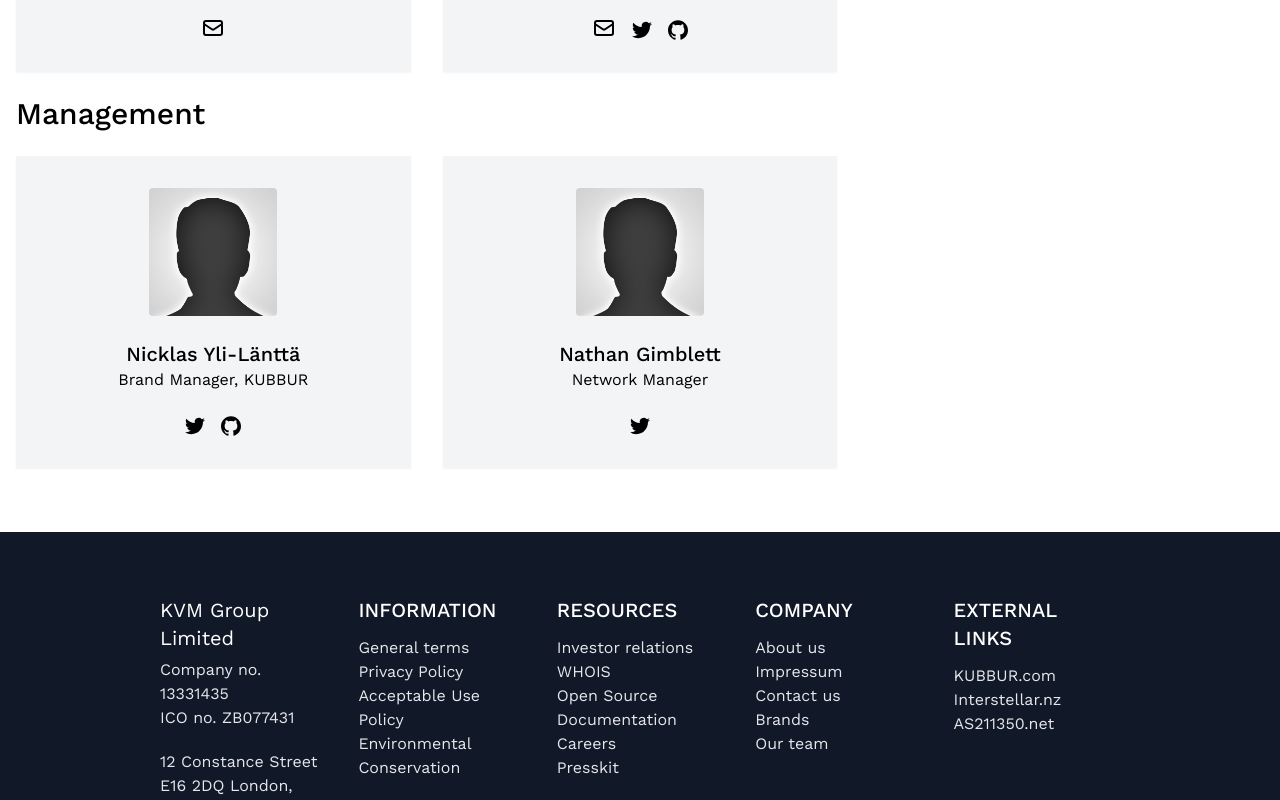
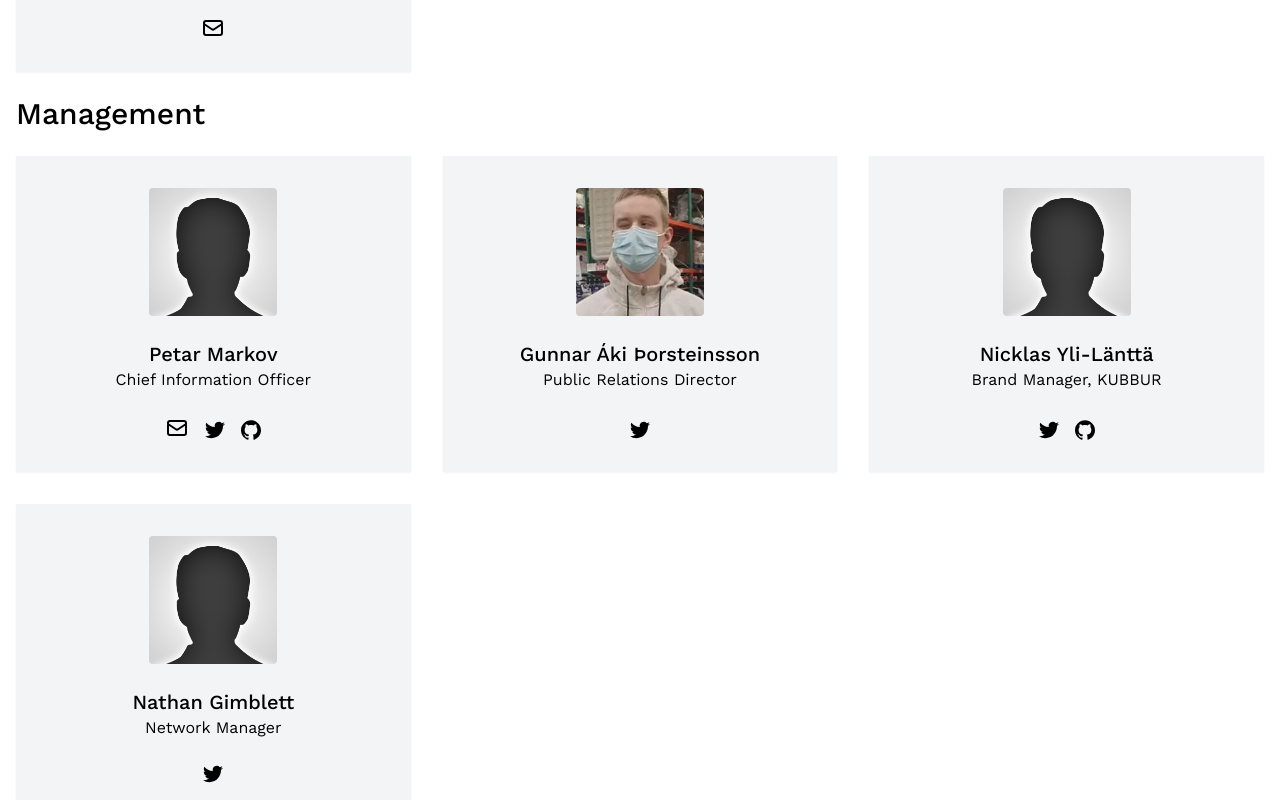
Before and after one commit to kvmgroup/kvm-website-rework, a Next.js app: page /company/our-team in a window 1280 px wide. Shown: the part 1320-2120 px from the top of the page. Built offline with nearby package versions, Linux system fonts and the light colour scheme.

Commit message:
refactor

```diff
--- a/pages/company/about.js
+++ b/pages/company/about.js
@@ -3,7 +3,7 @@
 
 import Layout from '../../components/Layout'
 
-export default function Home() {
+export default function About() {
 	return (<>
 		<Head>
 			<title>About us | KVM Group</title>
--- a/pages/company/contact.js
+++ b/pages/company/contact.js
@@ -3,7 +3,7 @@
 
 import Layout from '../../components/Layout'
 
-export default function Home() {
+export default function Contact() {
 	return (<>
 		<Head>
 			<title>Contact us | KVM Group</title>
--- a/pages/company/impressum.js
+++ b/pages/company/impressum.js
@@ -3,7 +3,7 @@
 
 import Layout from '../../components/Layout'
 
-export default function Home() {
+export default function Impressum() {
 	return (<>
 		<Head>
 			<title>Impressum | KVM Group</title>
--- a/pages/company/our-team.js
+++ b/pages/company/our-team.js
@@ -5,7 +5,7 @@
 import Layout from '../../components/Layout'
 import { Member } from '../../components/Team'
 
-export default function Home() {
+export default function Team() {
 	return (<>
 		<Head>
 			<title>Our team | KVM Group</title>
@@ -36,14 +36,17 @@
                     <Member name="Jack Cosens" position="Chief Financial Officer" image="jack.png">
                         <a title="jack@kvm.group" className="transition duration-150 ease hover:opacity-80" href="mailto:jack@kvm.group" target="_bank"><MailIcon className="h-6 w-6" /></a>
                     </Member>
+                </div>
+                <h2 className="mt-6">Management</h2>
+                <div className="team-grid">
                     <Member name="Petar Markov" position="Chief Information Officer" image="unknown.png">
                         <a title="petar@kvm.group" className="transition duration-150 ease hover:opacity-80" href="mailto:petar@kvm.group" target="_bank"><MailIcon className="h-6 w-6" /></a>
                         <a title="@kiv0x" className="transition duration-200 ease hover:opacity-80" href="https://twitter.com/kiv0x" target="_bank"><svg role="img" xmlns="http://www.w3.org/2000/svg" viewBox="0 0 24 24" className="h-5 w-5" fill="currentColor"><path d="M23.953 4.57a10 10 0 01-2.825.775 4.958 4.958 0 002.163-2.723c-.951.555-2.005.959-3.127 1.184a4.92 4.92 0 00-8.384 4.482C7.69 8.095 4.067 6.13 1.64 3.162a4.822 4.822 0 00-.666 2.475c0 1.71.87 3.213 2.188 4.096a4.904 4.904 0 01-2.228-.616v.06a4.923 4.923 0 003.946 4.827 4.996 4.996 0 01-2.212.085 4.936 4.936 0 004.604 3.417 9.867 9.867 0 01-6.102 2.105c-.39 0-.779-.023-1.17-.067a13.995 13.995 0 007.557 2.209c9.053 0 13.998-7.496 13.998-13.985 0-.21 0-.42-.015-.63A9.935 9.935 0 0024 4.59z"/></svg></a>
                         <a title="kivox" className="transition duration-200 ease hover:opacity-80" href="https://github.com/kivox" target="_bank"><svg role="img" viewBox="0 0 24 24" xmlns="http://www.w3.org/2000/svg" className="h-5 w-5" fill="currentColor"><path d="M12 .297c-6.63 0-12 5.373-12 12 0 5.303 3.438 9.8 8.205 11.385.6.113.82-.258.82-.577 0-.285-.01-1.04-.015-2.04-3.338.724-4.042-1.61-4.042-1.61C4.422 18.07 3.633 17.7 3.633 17.7c-1.087-.744.084-.729.084-.729 1.205.084 1.838 1.236 1.838 1.236 1.07 1.835 2.809 1.305 3.495.998.108-.776.417-1.305.76-1.605-2.665-.3-5.466-1.332-5.466-5.93 0-1.31.465-2.38 1.235-3.22-.135-.303-.54-1.523.105-3.176 0 0 1.005-.322 3.3 1.23.96-.267 1.98-.399 3-.405 1.02.006 2.04.138 3 .405 2.28-1.552 3.285-1.23 3.285-1.23.645 1.653.24 2.873.12 3.176.765.84 1.23 1.91 1.23 3.22 0 4.61-2.805 5.625-5.475 5.92.42.36.81 1.096.81 2.22 0 1.606-.015 2.896-.015 3.286 0 .315.21.69.825.57C20.565 22.092 24 17.592 24 12.297c0-6.627-5.373-12-12-12"/></svg></a>
                     </Member>
-                </div>
-                <h2 className="mt-6">Management</h2>
-                <div className="team-grid">
+                    <Member name="Gunnar Áki Þorsteinsson" position="Public Relations Director" image="gunnar.png">
+                        <a title="@gunnar_aki" className="transition duration-200 ease hover:opacity-80" href="https://twitter.com/gunnar_aki" target="_bank"><svg role="img" xmlns="http://www.w3.org/2000/svg" viewBox="0 0 24 24" className="h-5 w-5" fill="currentColor"><path d="M23.953 4.57a10 10 0 01-2.825.775 4.958 4.958 0 002.163-2.723c-.951.555-2.005.959-3.127 1.184a4.92 4.92 0 00-8.384 4.482C7.69 8.095 4.067 6.13 1.64 3.162a4.822 4.822 0 00-.666 2.475c0 1.71.87 3.213 2.188 4.096a4.904 4.904 0 01-2.228-.616v.06a4.923 4.923 0 003.946 4.827 4.996 4.996 0 01-2.212.085 4.936 4.936 0 004.604 3.417 9.867 9.867 0 01-6.102 2.105c-.39 0-.779-.023-1.17-.067a13.995 13.995 0 007.557 2.209c9.053 0 13.998-7.496 13.998-13.985 0-.21 0-.42-.015-.63A9.935 9.935 0 0024 4.59z"/></svg></a>
+                    </Member>
                     <Member name="Nicklas Yli-Länttä" position="Brand Manager, KUBBUR" image="unknown.png">
                         <a title="@timanttikuutio" className="transition duration-200 ease hover:opacity-80" href="https://twitter.com/timanttikuutio" target="_bank"><svg role="img" xmlns="http://www.w3.org/2000/svg" viewBox="0 0 24 24" className="h-5 w-5" fill="currentColor"><path d="M23.953 4.57a10 10 0 01-2.825.775 4.958 4.958 0 002.163-2.723c-.951.555-2.005.959-3.127 1.184a4.92 4.92 0 00-8.384 4.482C7.69 8.095 4.067 6.13 1.64 3.162a4.822 4.822 0 00-.666 2.475c0 1.71.87 3.213 2.188 4.096a4.904 4.904 0 01-2.228-.616v.06a4.923 4.923 0 003.946 4.827 4.996 4.996 0 01-2.212.085 4.936 4.936 0 004.604 3.417 9.867 9.867 0 01-6.102 2.105c-.39 0-.779-.023-1.17-.067a13.995 13.995 0 007.557 2.209c9.053 0 13.998-7.496 13.998-13.985 0-.21 0-.42-.015-.63A9.935 9.935 0 0024 4.59z"/></svg></a>
                         <a title="timanttikuutio" className="sransition duration-200 ease hover:opacity-80" href="https://github.com/timanttikuutio" target="_bank"><svg role="img" viewBox="0 0 24 24" xmlns="http://www.w3.org/2000/svg" className="h-5 w-5" fill="currentColor"><path d="M12 .297c-6.63 0-12 5.373-12 12 0 5.303 3.438 9.8 8.205 11.385.6.113.82-.258.82-.577 0-.285-.01-1.04-.015-2.04-3.338.724-4.042-1.61-4.042-1.61C4.422 18.07 3.633 17.7 3.633 17.7c-1.087-.744.084-.729.084-.729 1.205.084 1.838 1.236 1.838 1.236 1.07 1.835 2.809 1.305 3.495.998.108-.776.417-1.305.76-1.605-2.665-.3-5.466-1.332-5.466-5.93 0-1.31.465-2.38 1.235-3.22-.135-.303-.54-1.523.105-3.176 0 0 1.005-.322 3.3 1.23.96-.267 1.98-.399 3-.405 1.02.006 2.04.138 3 .405 2.28-1.552 3.285-1.23 3.285-1.23.645 1.653.24 2.873.12 3.176.765.84 1.23 1.91 1.23 3.22 0 4.61-2.805 5.625-5.475 5.92.42.36.81 1.096.81 2.22 0 1.606-.015 2.896-.015 3.286 0 .315.21.69.825.57C20.565 22.092 24 17.592 24 12.297c0-6.627-5.373-12-12-12"/></svg></a>
--- a/pages/policies/environmental-conservation.js
+++ b/pages/policies/environmental-conservation.js
@@ -3,7 +3,7 @@
 
 import Layout from '../../components/Layout'
 
-export default function Home() {
+export default function EnvironmentalPolicy() {
 	return (<>
 		<Head>
 			<title>Environmental Conservation | KVM Group</title>
@@ -24,5 +24,5 @@
                 <p className="text-lg">While we won't use any of these efforts as excuses for emitting CO<sup>2</sup> we still thought we'd mention them here as they are still a very real part of our environmental conservation effort.</p>
             </div>
         </Layout>
-    </>)
+    </>);
 }
```
Also changed, not shown: public/static/team/gunnar.png (added).
